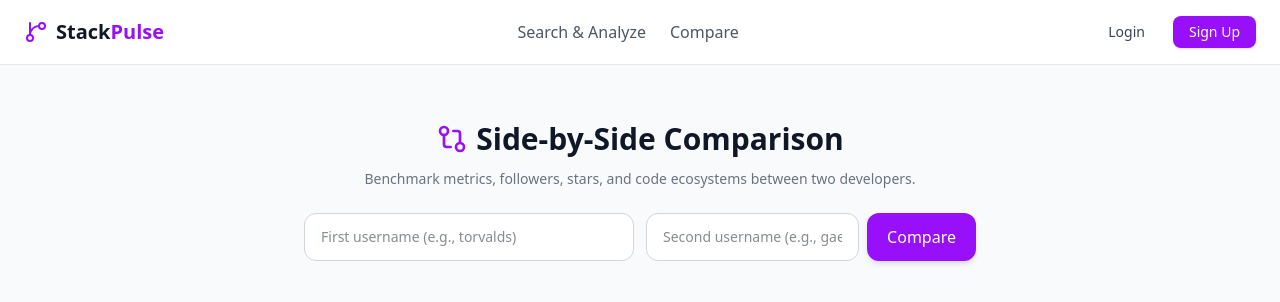
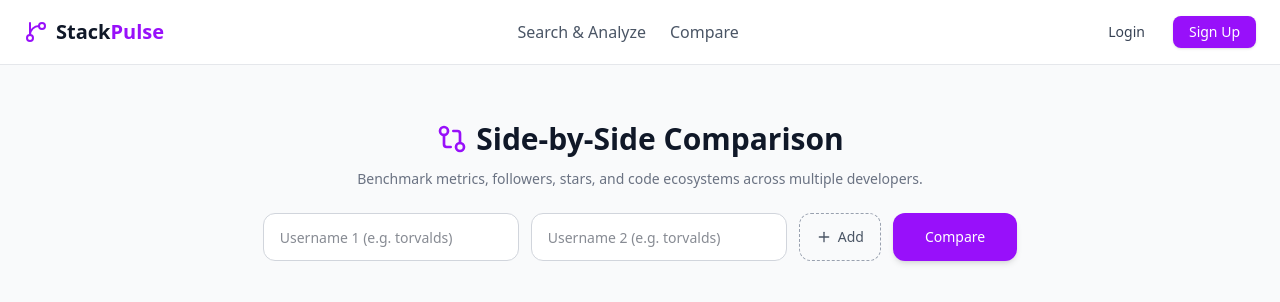
Before and after one commit to girishnayak17/stackPulse, a React app in the folder frontend/: page /compare in a window 1280 px wide. Shown: the top 302 px of the page. Built offline with nearby package versions, Linux system fonts and the light colour scheme; the HTML template or start-up script is replaced by a standard one.

Commit message:
fixed the comaprison layout and added feature : adding the usernames

```diff
--- a/frontend/src/pages/Compare.jsx
+++ b/frontend/src/pages/Compare.jsx
@@ -1,16 +1,14 @@
 import React, { useState, useEffect } from 'react';
 import { useLocation } from 'react-router-dom';
 import axios from 'axios';
-import { GitCompare, ExternalLink, AlertCircle, Save } from 'lucide-react';
+import { GitCompare, ExternalLink, AlertCircle, Save, Plus, Trash2 } from 'lucide-react';
 import { useAuth } from '../context/AuthContext';
 
 export default function Compare() {
     const location = useLocation();
-    const [dev1, setDev1] = useState('');
-    const [dev2, setDev2] = useState('');
+    const [usernames, setUsernames] = useState(['', '']);
     const [comparisonName, setComparisonName] = useState('');
-    const [data1, setData1] = useState(null);
-    const [data2, setData2] = useState(null);
+    const [developersData, setDevelopersData] = useState([]);
     const [loading, setLoading] = useState(false);
     const [error, setError] = useState('');
     const [successMessage, setSuccessMessage] = useState('');
@@ -18,27 +16,28 @@ export default function Compare() {
 
     useEffect(() => {
         if (location.state?.usernames && location.state.usernames.length >= 2) {
-            setDev1(location.state.usernames[0] || '');
-            setDev2(location.state.usernames[1] || '');
-            executeComparison(location.state.usernames[0], location.state.usernames[1]);
+            setUsernames(location.state.usernames);
+            executeComparison(location.state.usernames);
         }
     }, [location.state]);
 
-    const executeComparison = async (username1, username2) => {
+    const executeComparison = async (listToCompare) => {
+        const validNames = listToCompare.map(n => n.trim()).filter(Boolean);
+        if (validNames.length < 2) {
+            setError('Please enter at least two valid GitHub usernames to compare.');
+            return;
+        }
+
         setLoading(true);
         setError('');
-        setData1(null);
-        setData2(null);
+        setDevelopersData([]);
 
         try {
-            const [res1, res2] = await Promise.all([
-                axios.get(`http://localhost:5000/api/github/profile/${username1.trim()}`),
-                axios.get(`http://localhost:5000/api/github/profile/${username2.trim()}`)
-            ]);
-            setData1(res1.data.developer);
-            setData2(res2.data.developer);
+            const requests = validNames.map(name => axios.get(`http://localhost:5000/api/github/profile/${name}`));
+            const responses = await Promise.all(requests);
+            setDevelopersData(responses.map(res => res.data.developer));
         } catch (err) {
-            setError(err.response?.data?.error || 'Failed to fetch developer profiles');
+            setError(err.response?.data?.error || 'Failed to fetch one or more developer profiles');
         } finally {
             setLoading(false);
         }
@@ -46,11 +45,26 @@ export default function Compare() {
 
     const handleCompareSubmit = (e) => {
         e.preventDefault();
-        if (!dev1.trim() || !dev2.trim()) {
-            setError('Please enter two GitHub usernames to compare.');
-            return;
+        executeComparison(usernames);
+    };
+
+    const handleAddUsernameField = () => {
+        if (usernames.length < 4) {
+            setUsernames([...usernames, '']);
         }
-        executeComparison(dev1, dev2);
+    };
+
+    const handleRemoveUsernameField = (index) => {
+        if (usernames.length > 2) {
+            const updated = usernames.filter((_, i) => i !== index);
+            setUsernames(updated);
+        }
+    };
+
+    const handleUsernameChange = (index, value) => {
+        const updated = [...usernames];
+        updated[index] = value;
+        setUsernames(updated);
     };
 
     const handleSaveComparison = async () => {
@@ -64,9 +78,10 @@ export default function Compare() {
         }
 
         try {
+            const validNames = developersData.map(d => d.username);
             await axios.post(
                 'http://localhost:5000/api/curation/comparisons',
-                { name: comparisonName, usernames: [data1.username, data2.username] },
+                { name: comparisonName, usernames: validNames },
                 { headers: { Authorization: `Bearer ${token}` } }
             );
             setSuccessMessage('Comparison saved successfully!');
@@ -75,33 +90,28 @@ export default function Compare() {
         }
     };
 
-    // Helper to render proportional comparative bars
-    const renderBarGroup = (label, val1, val2) => {
-        const maxVal = Math.max(val1, val2, 1);
-        const height1 = Math.max(Math.round((val1 / maxVal) * 100), 12);
-        const height2 = Math.max(Math.round((val2 / maxVal) * 100), 12);
+    const renderBarGroup = (label, metricKey) => {
+        const values = developersData.map(dev => dev[metricKey] || 0);
+        const maxVal = Math.max(...values, 1);
+        const colors = ['bg-blue-500', 'bg-amber-400', 'bg-emerald-500', 'bg-purple-500'];
 
         return (
             <div className="flex flex-col items-center h-full justify-end gap-3">
                 <div className="flex items-end justify-center gap-2 sm:gap-4 w-full h-48 sm:h-56 pb-2 px-1 border-b border-gray-200 dark:border-gray-800">
-                    {/* Bar for Developer 1 */}
-                    <div className="flex flex-col items-center gap-1.5 h-full justify-end w-1/2 max-w-[60px]">
-                        <span className="text-[10px] sm:text-xs font-bold text-gray-700 dark:text-gray-300">{val1}</span>
+                    {developersData.map((dev, idx) => {
+                        const val = dev[metricKey] || 0;
+                        const heightPct = Math.max(Math.round((val / maxVal) * 100), 12);
+                        return (
+                            <div key={idx} className="flex flex-col items-center gap-1.5 h-full justify-end w-1/4 max-w-[50px]">
+                                <span className="text-[10px] sm:text-xs font-bold text-gray-700 dark:text-gray-300">{val}</span>
                                 <div
-                            style={{ height: `${height1}%` }}
-                            className="w-full bg-blue-500 rounded-t-lg transition-all duration-500 hover:bg-blue-600 shadow-sm"
-                            title={`@${data1.username}: ${val1}`}
+                                    style={{ height: `${heightPct}%` }}
+                                    className={`w-full ${colors[idx % colors.length]} rounded-t-lg transition-all duration-500 shadow-sm`}
+                                    title={`@${dev.username}: ${val}`}
                                 ></div>
                             </div>
-                    {/* Bar for Developer 2 */}
-                    <div className="flex flex-col items-center gap-1.5 h-full justify-end w-1/2 max-w-[60px]">
-                        <span className="text-[10px] sm:text-xs font-bold text-gray-700 dark:text-gray-300">{val2}</span>
-                        <div
-                            style={{ height: `${height2}%` }}
-                            className="w-full bg-amber-400 rounded-t-lg transition-all duration-500 hover:bg-amber-500 shadow-sm"
-                            title={`@${data2.username}: ${val2}`}
-                        ></div>
-                    </div>
+                        );
+                    })}
                 </div>
                 <span className="text-xs sm:text-sm font-semibold text-gray-700 dark:text-gray-300 text-center">{label}</span>
             </div>
@@ -109,35 +119,54 @@ export default function Compare() {
     };
 
     return (
-        <div className="max-w-5xl mx-auto space-y-8 px-2 sm:px-0">
+        <div className="max-w-6xl mx-auto space-y-8 px-2 sm:px-0">
             <div className="text-center py-6 space-y-3">
                 <h1 className="text-2xl sm:text-3xl font-extrabold text-gray-900 dark:text-white flex items-center justify-center gap-2">
                     <GitCompare className="w-7 h-7 sm:w-8 sm:h-8 text-purple-600 shrink-0" /> Side-by-Side Comparison
                 </h1>
                 <p className="text-gray-500 dark:text-gray-400 text-xs sm:text-sm px-2">
-                    Benchmark metrics, followers, stars, and code ecosystems between two developers.
+                    Benchmark metrics, followers, stars, and code ecosystems across multiple developers.
                 </p>
 
-                <form onSubmit={handleCompareSubmit} className="max-w-2xl mx-auto grid grid-cols-1 sm:grid-cols-2 gap-3 mt-6 px-2 sm:px-0">
+                <form onSubmit={handleCompareSubmit} className="max-w-4xl mx-auto mt-6 px-2 sm:px-0">
+                    <div className="flex flex-col md:flex-row items-center justify-center gap-3">
+                        {usernames.map((name, idx) => (
+                            <div key={idx} className="relative w-full md:w-64 flex items-center">
                                 <input
                                     type="text"
-                        value={dev1}
-                        onChange={(e) => setDev1(e.target.value)}
-                        placeholder="First username (e.g., torvalds)"
-                        className="px-4 py-3 bg-white dark:bg-[#1f2028] border border-gray-300 dark:border-gray-700 rounded-xl focus:ring-2 focus:ring-purple-500 focus:outline-none dark:text-white text-sm"
+                                    value={name}
+                                    onChange={(e) => handleUsernameChange(idx, e.target.value)}
+                                    placeholder={`Username ${idx + 1} (e.g. torvalds)`}
+                                    className="w-full h-12 px-4 bg-white dark:bg-[#1f2028] border border-gray-300 dark:border-gray-700 rounded-xl focus:ring-2 focus:ring-purple-500 focus:outline-none dark:text-white text-sm"
+                                    required={idx < 2}
                                 />
-                    <div className="flex flex-col sm:flex-row gap-2">
-                        <input
-                            type="text"
-                            value={dev2}
-                            onChange={(e) => setDev2(e.target.value)}
-                            placeholder="Second username (e.g., gaearon)"
-                            className="w-full sm:flex-1 px-4 py-3 bg-white dark:bg-[#1f2028] border border-gray-300 dark:border-gray-700 rounded-xl focus:ring-2 focus:ring-purple-500 focus:outline-none dark:text-white text-sm"
-                        />
+                                {usernames.length > 2 && (
+                                    <button
+                                        type="button"
+                                        onClick={() => handleRemoveUsernameField(idx)}
+                                        className="absolute right-3 text-gray-400 hover:text-red-500"
+                                    >
+                                        <Trash2 className="w-4 h-4" />
+                                    </button>
+                                )}
+                            </div>
+                        ))}
+
+                        {usernames.length < 4 && (
+                            <button
+                                type="button"
+                                onClick={handleAddUsernameField}
+                                className="h-12 px-4 border border-dashed border-gray-400 dark:border-gray-600 hover:border-purple-500 text-gray-600 dark:text-gray-300 rounded-xl text-sm font-medium flex items-center gap-1.5 transition shrink-0"
+                                title="Add another user"
+                            >
+                                <Plus className="w-4 h-4" /> Add
+                            </button>
+                        )}
+
                         <button
                             type="submit"
                             disabled={loading}
-                            className="w-full sm:w-auto px-5 py-3 bg-purple-600 hover:bg-purple-700 text-white font-medium rounded-xl shadow-md transition shrink-0"
+                            className="h-12 px-8 bg-purple-600 hover:bg-purple-700 text-white font-medium rounded-xl shadow-md transition shrink-0 flex items-center justify-center text-sm"
                         >
                             {loading ? 'Comparing...' : 'Compare'}
                         </button>
@@ -152,32 +181,31 @@ export default function Compare() {
                 </div>
             )}
 
-            {data1 && data2 && (
+            {developersData.length > 0 && (
                 <div className="space-y-6 px-2 sm:px-0">
+                    {/* Reverted Saving Toolbar without the odd background wrapping block */}
                     {token && (
-                        <div className="bg-white dark:bg-[#1f2028] border border-gray-200 dark:border-gray-800 p-4 rounded-xl flex flex-col sm:flex-row items-center justify-between gap-4 shadow-sm">
-                            <div className="flex flex-col sm:flex-row items-center gap-3 w-full sm:w-auto flex-1">
+                        <div className="max-w-xl mx-auto flex items-center gap-3 py-2">
                             <input
                                 type="text"
                                 value={comparisonName}
                                 onChange={(e) => setComparisonName(e.target.value)}
                                 placeholder="Name this comparison group..."
-                                    className="w-full sm:w-80 px-4 py-2 bg-gray-50 dark:bg-[#16171d] border border-gray-300 dark:border-gray-700 rounded-lg text-sm dark:text-white"
+                                className="flex-1 h-11 px-4 bg-white dark:bg-[#1f2028] border border-gray-300 dark:border-gray-700 rounded-xl text-sm dark:text-white focus:outline-none focus:ring-2 focus:ring-emerald-500 shadow-sm"
                             />
                             <button
                                 onClick={handleSaveComparison}
-                                    className="w-full sm:w-auto px-4 py-2 bg-emerald-600 hover:bg-emerald-700 text-white font-medium rounded-lg text-sm transition flex items-center justify-center gap-1.5 shrink-0"
+                                className="h-11 px-6 bg-emerald-600 hover:bg-emerald-700 text-white font-medium rounded-xl text-sm transition flex items-center gap-1.5 shrink-0 shadow-sm"
                             >
                                 <Save className="w-4 h-4" /> Save
                             </button>
-                            </div>
-                            {successMessage && <span className="text-xs text-emerald-600 font-medium text-center">{successMessage}</span>}
+                            {successMessage && <span className="text-xs text-emerald-600 font-medium ml-2">{successMessage}</span>}
                         </div>
                     )}
 
-                    {/* 1. Side-by-Side Detailed Cards First */}
-                    <div className="grid grid-cols-1 md:grid-cols-2 gap-6">
-                        {[data1, data2].map((dev, idx) => (
+                    {/* 1. Side-by-Side Detailed Cards */}
+                    <div className={`grid grid-cols-1 md:grid-cols-${Math.min(developersData.length, 3)} gap-6`}>
+                        {developersData.map((dev, idx) => (
                             <div key={idx} className="bg-white dark:bg-[#1f2028] border border-gray-200 dark:border-gray-800 rounded-2xl shadow-xl p-5 sm:p-6 space-y-6">
                                 <div className="flex items-center gap-4">
                                     <img src={dev.avatar_url} alt={dev.username} className="w-14 h-14 sm:w-16 sm:h-16 rounded-full border-2 border-purple-500/20 shrink-0" />
@@ -214,31 +242,30 @@ export default function Compare() {
                         ))}
                     </div>
 
-                    {/* 2. Bar Chart Visualization Section Underneath */}
+                    {/* 2. Bar Chart Visualization Section */}
                     <div className="bg-white dark:bg-[#1f2028] border border-gray-200 dark:border-gray-800 rounded-2xl shadow-xl p-5 sm:p-8 space-y-6">
                         <div className="flex flex-col sm:flex-row justify-between items-start sm:items-center gap-4">
                             <div>
                                 <h3 className="text-lg sm:text-xl font-bold text-gray-900 dark:text-white">Side-by-Side Profile Metrics Comparison</h3>
                                 <p className="text-xs text-gray-500 mt-0.5">Visualizing performance across key GitHub metrics</p>
                             </div>
-                            {/* Dynamic Legend with Actual Usernames */}
-                            <div className="flex items-center gap-6 text-xs sm:text-sm">
-                                <div className="flex items-center gap-2">
-                                    <span className="w-3.5 h-3.5 rounded-md bg-blue-500 inline-block"></span>
-                                    <span className="font-bold text-gray-800 dark:text-gray-200">@{data1.username}</span>
+                            <div className="flex flex-wrap items-center gap-4 text-xs sm:text-sm">
+                                {developersData.map((dev, idx) => {
+                                    const dotColors = ['bg-blue-500', 'bg-amber-400', 'bg-emerald-500', 'bg-purple-500'];
+                                    return (
+                                        <div key={idx} className="flex items-center gap-2">
+                                            <span className={`w-3.5 h-3.5 rounded-md ${dotColors[idx % dotColors.length]} inline-block`}></span>
+                                            <span className="font-bold text-gray-800 dark:text-gray-200">@{dev.username}</span>
                                         </div>
-                                <div className="flex items-center gap-2">
-                                    <span className="w-3.5 h-3.5 rounded-md bg-amber-400 inline-block"></span>
-                                    <span className="font-bold text-gray-800 dark:text-gray-200">@{data2.username}</span>
-                                </div>
+                                    );
+                                })}
                             </div>
                         </div>
 
-                        {/* Chart Grid Columns */}
                         <div className="grid grid-cols-3 gap-3 sm:gap-6 pt-4">
-                            {renderBarGroup("Total Stars", data1.total_stars, data2.total_stars)}
-                            {renderBarGroup("Repositories", data1.public_repos, data2.public_repos)}
-                            {renderBarGroup("Followers", data1.followers, data2.followers)}
+                            {renderBarGroup("Total Stars", "total_stars")}
+                            {renderBarGroup("Repositories", "public_repos")}
+                            {renderBarGroup("Followers", "followers")}
                         </div>
                     </div>
                 </div>
```
Lines whose indentation alone changed are shown as unchanged.
